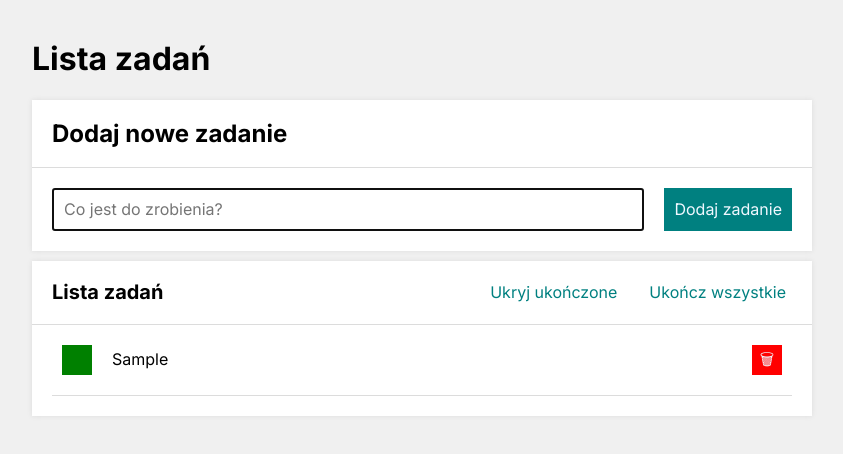
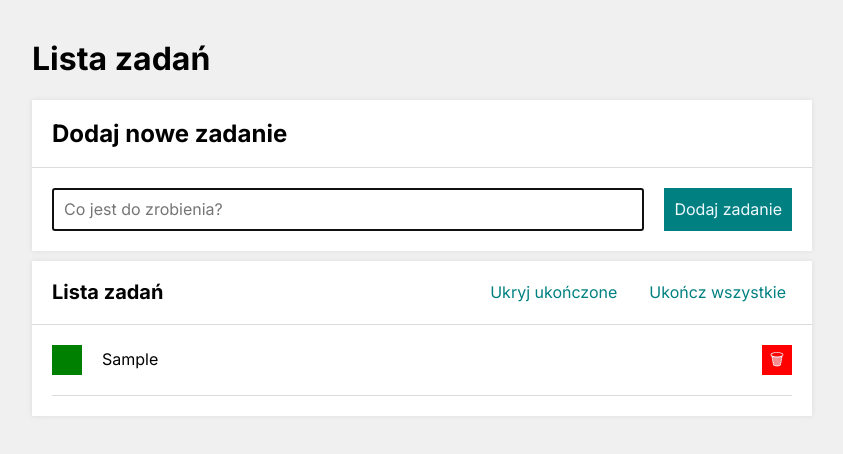
Before and after one commit to Daniel-Czarnocki/task_list, a plain HTML site: page index.html in a window 1280 px wide. Both pictures are taken after typing "Sample" into the empty fields and a click on the button "Dodaj zadanie". Shown: the whole page, without its empty margins (218-1061 px from the left). Drawn offline with nearby package versions, Linux system fonts and the light colour scheme.

Commit message:
changes in padding and classes names

```diff
--- a/css/tasks.css
+++ b/css/tasks.css
@@ -9,7 +9,7 @@
     grid-template-columns: auto 1fr auto;
     align-items: center;
     grid-gap: 20px;
-    padding: 20px 10px;
+    padding: 20px 0px;
     border-bottom: 1px solid rgb(220, 220, 220);
 }
 
@@ -17,11 +17,11 @@
     display: none;
 }
 
-.tasks__content {
+.tasks_wording {
     text-decoration: none;
 }
 
-.tasks__content--done {
+.tasks_wording--done {
     text-decoration: line-through;
 }
 
@@ -31,6 +31,7 @@
     padding: 0px;
     height: 30px;
     width: 30px;
+    transition: color 0.25s;
 }
 
 .tasks__button--toggleDone {
@@ -50,9 +51,9 @@
 }
 
 .tasks__button--remove:hover {
-    background-color: rgb(255, 20, 20);
+    background-color: rgb(200, 0, 0);
 }
 
 .tasks__button--remove:active {
-    background-color: rgb(252, 40, 40);
+    background-color: rgb(150, 0, 0);
 }
```
